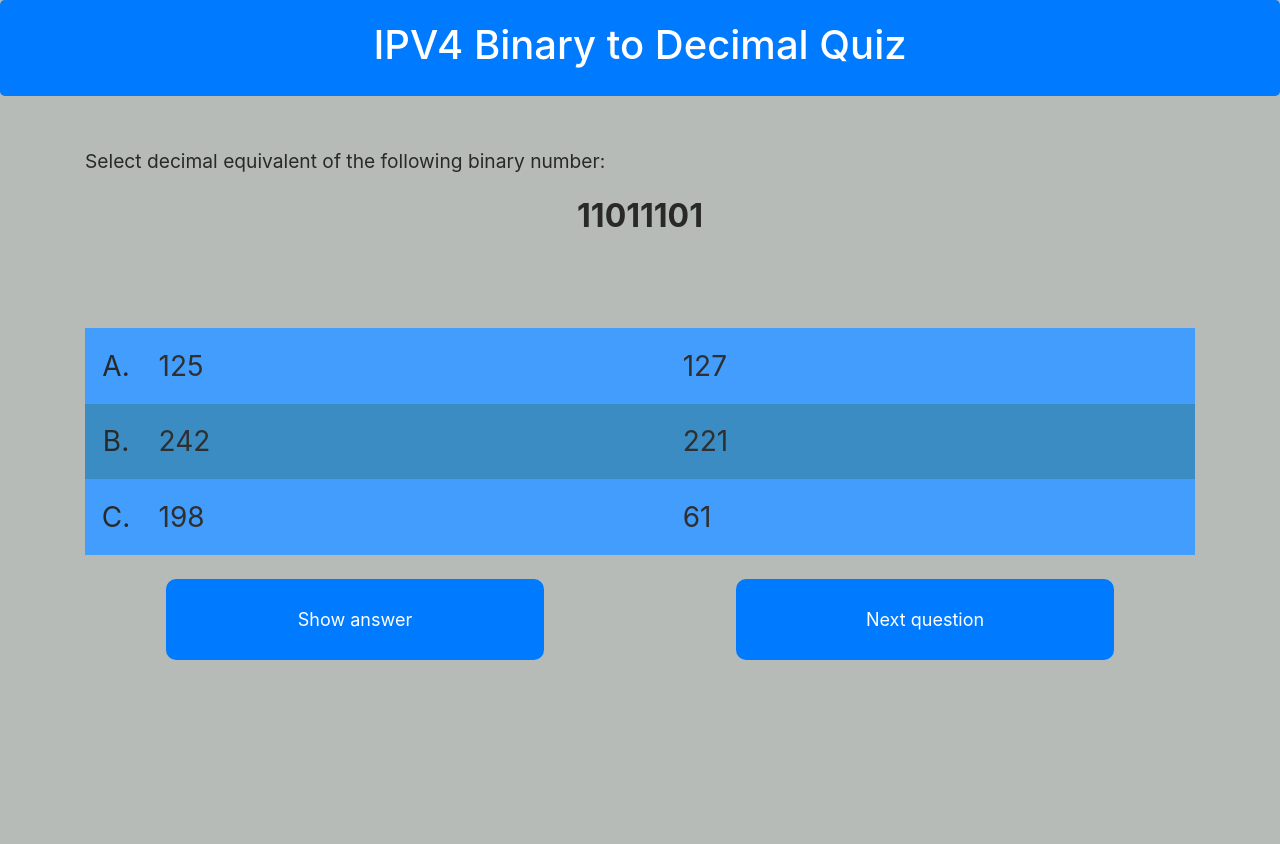
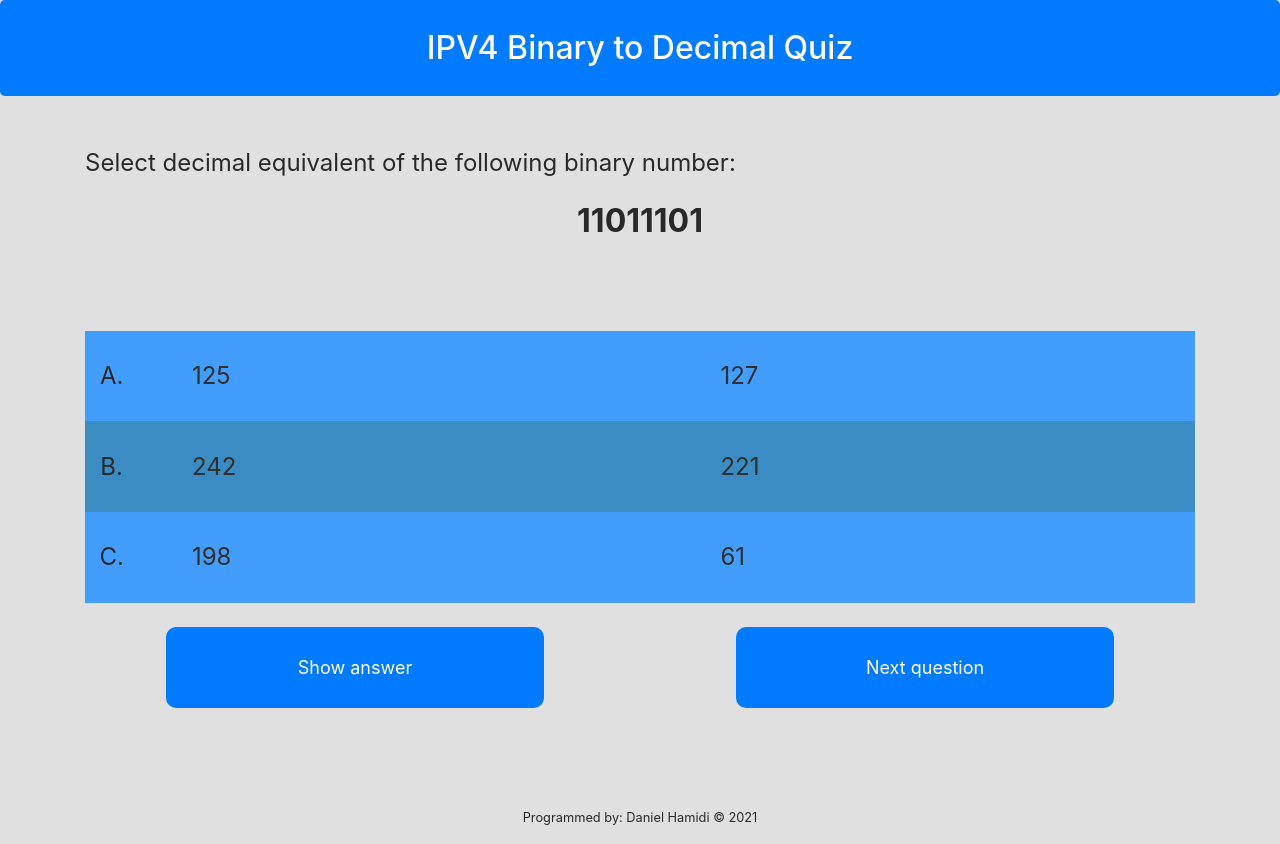
Before and after one commit to daniellino/IPV4BinToDecQuiz, a website: page index.html in a window 1280 px wide. Before the commit the page ends 800 px from the top, so only its background shows below. Drawn offline with Linux system fonts and the light colour scheme.

Commit message:
fixing some styling issues

```diff
--- a/app/scss/partials/_main.scss
+++ b/app/scss/partials/_main.scss
@@ -2,6 +2,7 @@
 body {
   background-color: $bg-color;
   color: $fnt-color;
+
 }
 .jumbotron{
   color: $WhiteText;
@@ -9,25 +10,22 @@ body {
   padding: 3em 0;
 }
 
-body {
-  font-size: 16;
-}
-
 h1 {
-  margin-top: -27px;
+  margin-top: -0.6em;
+  font-size: 1.4em;
 }
 a {
   text-decoration: none !important;
   /* color: #28707b; */
 }
 .quest-binary {
-  padding: 1em 0 0;
+  padding: 0.7em 0 0;
   font-size: 1.2em;
 }
 #binary-Value {
-  font-size: 2em;
+  font-size: 1.5em;
   font-weight: 700;
-  padding: 0.5em 0 1em;
+  padding: 0.5em 0 0.5em;
 }
 @keyframes answeredQuest {
   0% {
@@ -69,25 +67,21 @@ a {
 #matchField {
   font-size: 2em;
   color: #17521a;
+  min-height: 1.55em;
 }
 #correctAns {
   color: #64fd5d;
 }
 
-#explainField {
-  font-family: calibri;
-  text-align: left;
-  font-size: 18px;
-  color: #ccdada;
-}
-
 .answersTable {
   width: 100%;
   margin: 0;
+  font-size: 1.5em;
 }
 
 .quesCol {
   width: 50%;
+
 }
 
 .answersTable tr {
@@ -96,7 +90,7 @@ a {
 
 .answersTable div {
   color: #302f2f;
-  padding: 2%;
+  padding: 5% 5% 5% 10%;
 }
 
 .answersTable tr:nth-child(2n) {
@@ -117,22 +111,16 @@ td a {
 .lettersCol {
   padding: 0.6em;
   text-align: center;
-  font-size: 28px;
+
 }
 
 #combAns {
   color: #81c9f4;
-  font-size: 18px;
-  min-height: 2em;
-  /* margin: 1em 0; */
-  /* padding: 1em 0; */
+  font-size: 1.5em;
+  min-height: 1.5em;
+ margin: 0 0 1em 0;
+  // padding: 0 0 1em 0;
 }
-
-#combAns,
-#myAns {
-  font-family: calibri;
-}
-
 #myAns {
   display: none;
   color: #e1d204;
@@ -149,34 +137,27 @@ td a {
   background-color: red;
 }
 
-.deckAndNoteTable {
-  width: 100%;
-  margin: auto;
-}
-
-.deckAndNoteTable div {
-  font-family: Arial;
-  font-size: 8px;
-  color: #9da1ac;
+.container{
+  >p{
+font-size: .8em;
+margin-top: 4em;
+  }
 }
 
 @media only screen and (min-width: 600px) {
-  .card {
-    font-size: 25px;
+
+  h1 {
+    margin-top: -0.6em;
+    font-size: 2em;
   }
-
-  #print_arr1,
-  #print_arr2,
-  #print_arr3,
-  #print_arr4,
-  #print_arr5,
-  #print_arr6,
-  #questionField {
-    font-size: 28px;
+  .quest-binary {
+    padding: 0.7em 0 0;
+    font-size: 1.5em;
   }
-
-  #givenAns {
-    color: #fa849d;
+  #binary-Value {
+    font-size: 2em;
+    font-weight: 700;
+    padding: 0.5em 0 0.5em;
   }
 
   #correctAns,
@@ -190,12 +171,6 @@ td a {
     font-size: 28px;
   }
 
-  .hint {
-    font-family: Arial;
-    font-size: 24px;
-    color: #359e75;
-  }
-
   .deckAndNoteTable div {
     font-size: 14px;
   }
--- a/app/scss/partials/_variables.scss
+++ b/app/scss/partials/_variables.scss
@@ -1,3 +1,3 @@
-$bg-color: rgb(182, 187, 184);
+$bg-color: rgb(224, 224, 224);
 $fnt-color: rgb(41, 41, 41);
 $WhiteText: #ffffff;
--- a/index.html
+++ b/index.html
@@ -14,7 +14,7 @@
   </div>
   <div class="container">
     <div class="quest-binary">Select decimal equivalent of the following binary number:</div>
-    <div id="binary-Value" class="col-xs-1 text-center">tttt</div>
+    <div id="binary-Value" class="col-xs-1 text-center"></div>
     <div id='combAns' class='anim col-xs-1 text-center'> </div>
     <table class='answersTable'>
       <tr>
@@ -65,6 +65,7 @@
           <div class="btn_reset bg-primary">Next question</div>
         </a>
       </div>
+
     </div>
 
 
@@ -74,10 +75,11 @@
 
     <!-- <div id='myAns' class="col-xs-1 text-center"></div> -->
     <div id='matchField' class="col-xs-1 text-center"></div>
+    <p class="text-center">Programmed by: Daniel Hamidi &copy; 2021</p>
   </div>
 
 
-  <script src="dist/js/main.min.js?cb=1621028474836"></script>
+  <script src="dist/js/main.min.js?cb=1621033341612"></script>
 </body>
 
 
```
Also changed, not shown: dist/css/style.css, 1 other file.
